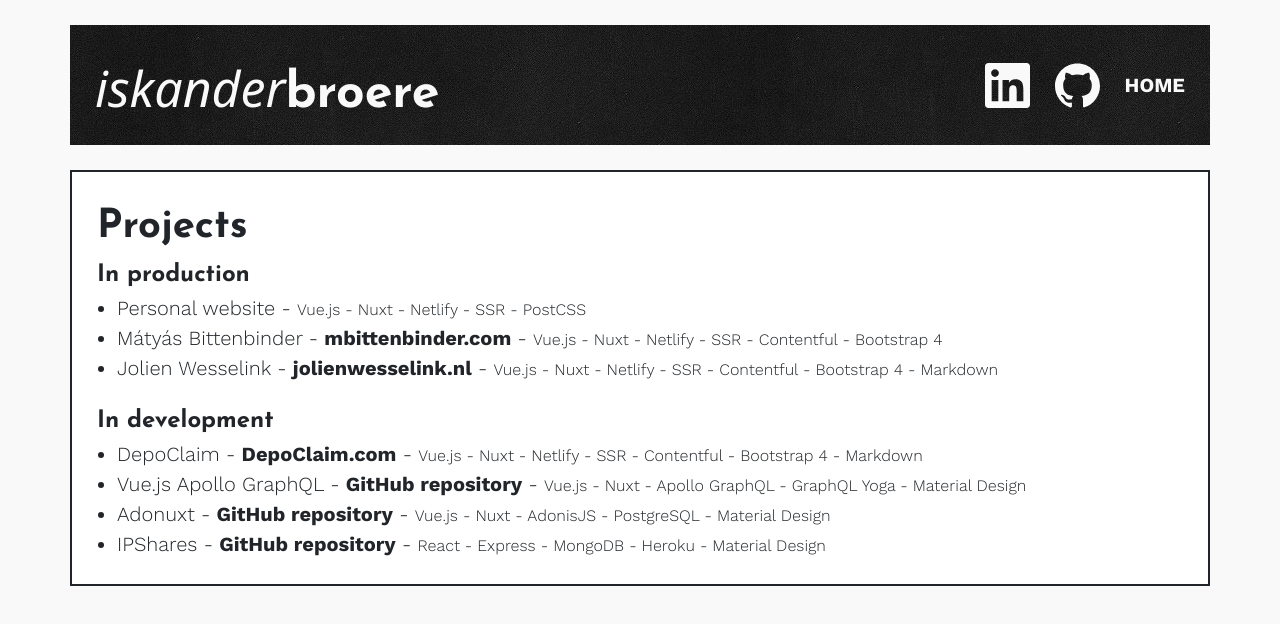
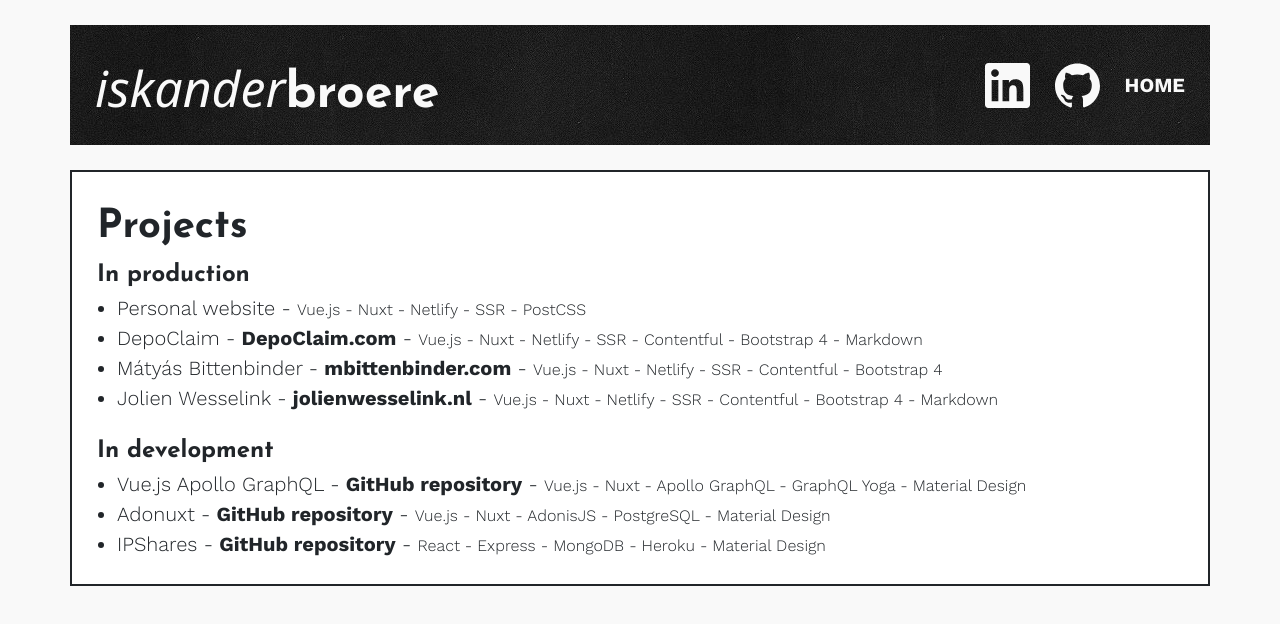
Before and after one commit to iskanderbroere/iskanderbroere, a Nuxt app: page /projects in a window 1280 px wide. Shown: the top 624 px of the page. Built offline with nearby package versions, Linux system fonts and the light colour scheme; a web font is replaced by a local one.

Commit message:
depoclaim prod

```diff
--- a/pages/projects/index.vue
+++ b/pages/projects/index.vue
@@ -5,12 +5,12 @@
       <h3>In production</h3>
       <ul>
         <li>Personal website - <small>Vue.js - Nuxt - Netlify - SSR - PostCSS</small></li>
+        <li>DepoClaim - <a href="https://depoclaim.com" rel="noopener noreferrer" target="_blank">DepoClaim.com</a> - <small>Vue.js - Nuxt - Netlify - SSR - Contentful - Bootstrap 4 - Markdown</small></li>
         <li>M&aacute;ty&aacute;s Bittenbinder - <a href="https://mbittenbinder.com" rel="noopener noreferrer" target="_blank">mbittenbinder.com</a> - <small>Vue.js - Nuxt - Netlify - SSR - Contentful - Bootstrap 4</small></li>
         <li>Jolien Wesselink - <a href="https://jolienwesselink.nl" rel="noopener noreferrer" target="_blank">jolienwesselink.nl</a> - <small>Vue.js - Nuxt - Netlify - SSR - Contentful - Bootstrap 4 - Markdown</small></li>
       </ul>
       <h3>In development</h3>
       <ul style="margin-bottom: 0;">
-        <li>DepoClaim - <a href="https://depoclaimbv.netlify.com" rel="noopener noreferrer" target="_blank">DepoClaim.com</a> - <small>Vue.js - Nuxt - Netlify - SSR - Contentful - Bootstrap 4 - Markdown</small></li>
         <li>Vue.js Apollo GraphQL - <a href="https://github.com/iskanderbroere/gqvue" rel="noopener noreferrer" target="_blank">GitHub repository</a> - <small>Vue.js - Nuxt - Apollo GraphQL - GraphQL Yoga - Material Design</small></li>
         <li>Adonuxt - <a href="https://github.com/iskanderbroere/adonuxt" rel="noopener noreferrer" target="_blank">GitHub repository</a> - <small>Vue.js - Nuxt - AdonisJS - PostgreSQL - Material Design</small></li>
         <li>IPShares - <a href="https://github.com/IPSharesSam/IPShares" rel="noopener noreferrer" target="_blank">GitHub repository</a> - <small>React - Express - MongoDB - Heroku - Material Design</small></li>
```
